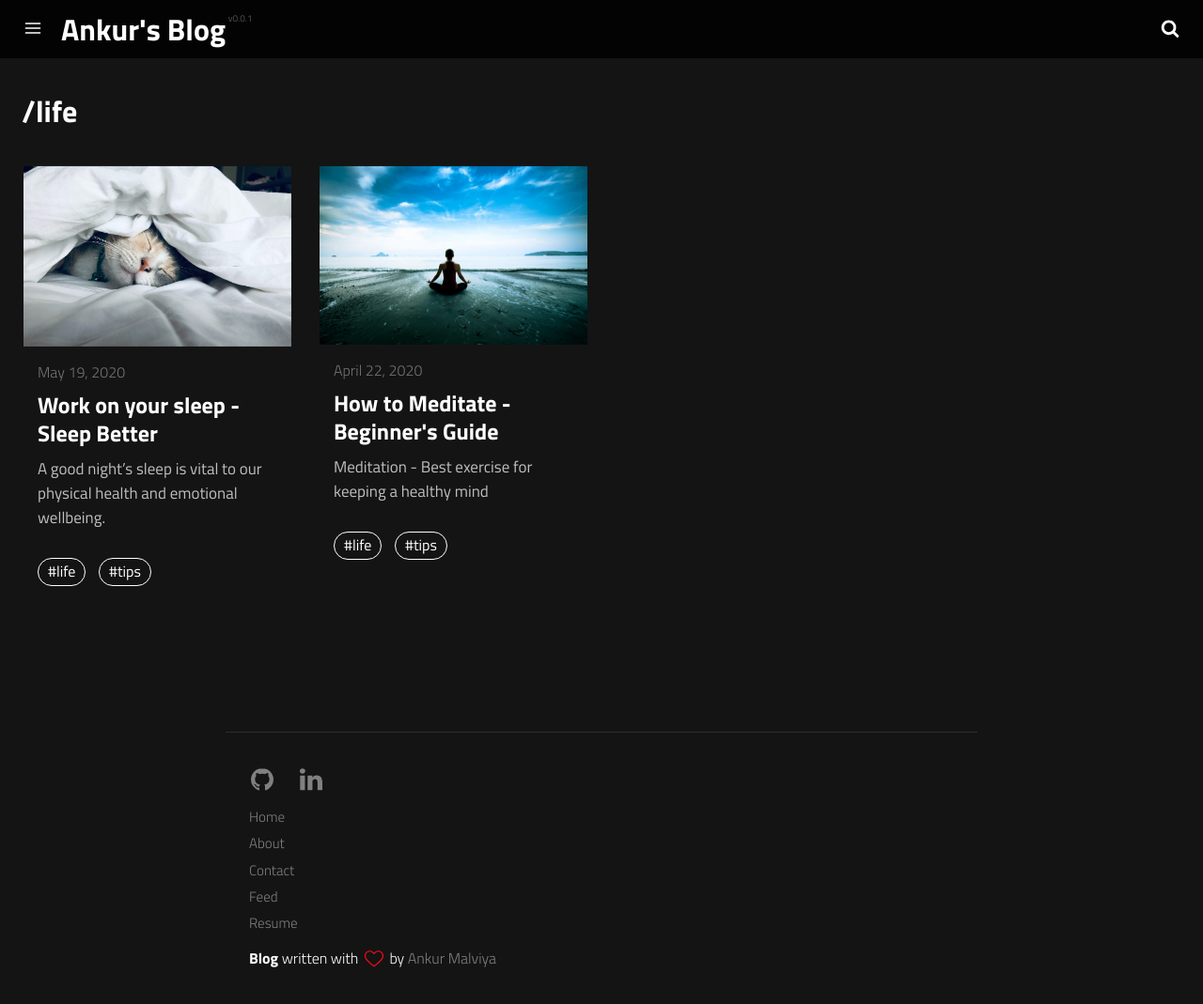
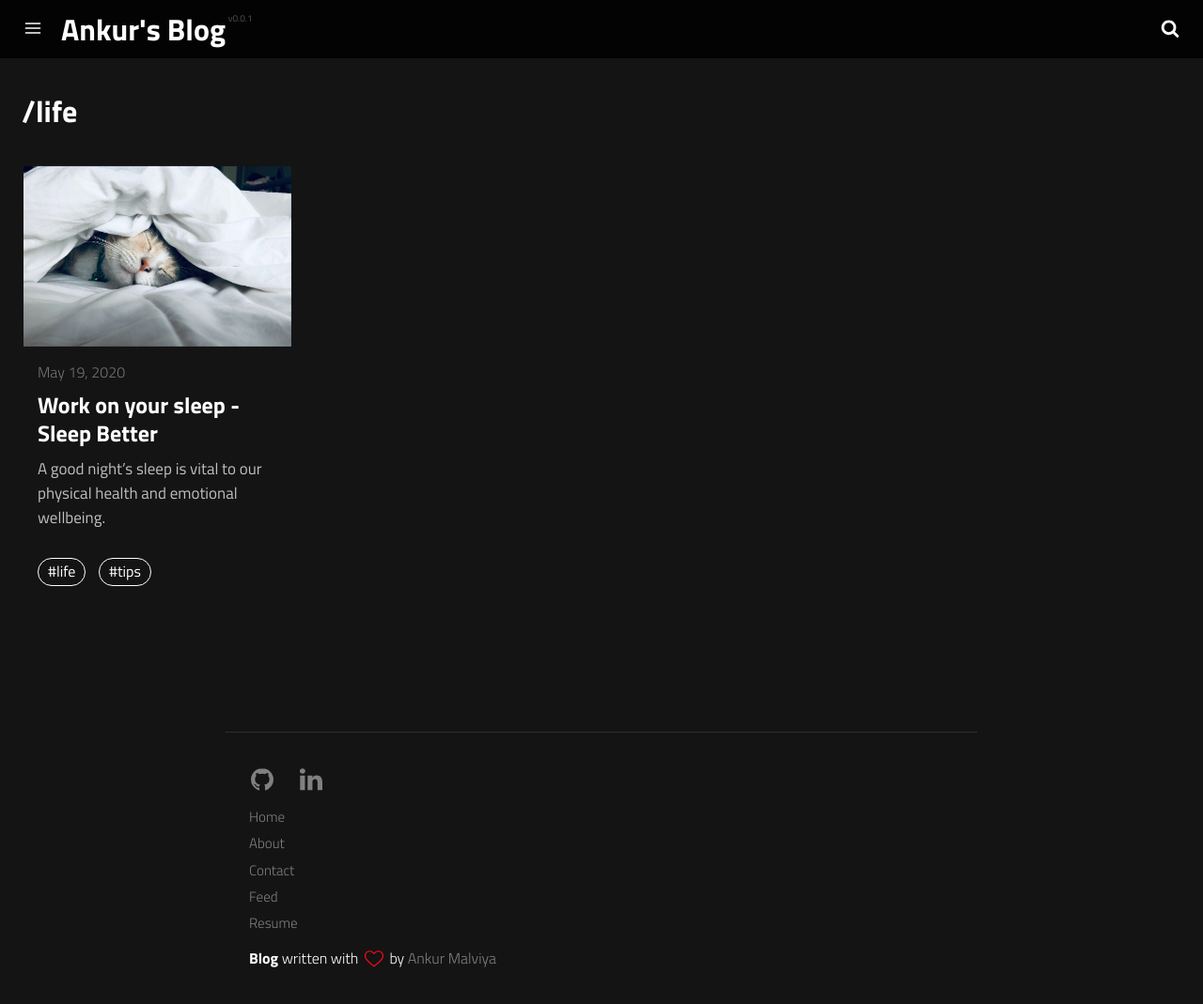
Before and after one commit to Ankur1-618/ankur1-618.github.com, a Jekyll site: the page built from category/life.md, in a window 1280 px wide and 1069 px high. Shown: the whole window at 94% size. Built offline with Jekyll 4.4.1, drawn with Linux system fonts in a browser that asks for light colours; a script that is not in the unit is left out.

```diff
--- a/_posts/2020-04-23-how-to-meditate-beginners-guide.md
+++ b/_posts/2020-04-23-how-to-meditate-beginners-guide.md
@@ -4,12 +4,12 @@ layout: post
 title: How to Meditate - Beginner's Guide
 subtitle: Just 10 minutes of meditation a day can have huge physical and mental benefits.
 description: Meditation - Best exercise for keeping a healthy mind
-image: /assets/img/how-to-meditate.jpg
-optimized_image: /assets/img/how-to-meditate.jpg
-category: life
+image: /assets/img/virtual-threads.jpg
+optimized_image: /assets/img/virtual-threads.jpg
+category: java
 tags:
-  - life
-  - tips
+  - java
+  - threads
 author: ankurmalviya1618
 my_prop: 'nil'
 ---
```
Also changed, not shown: assets/img/virtual-threads.jpg (added).
